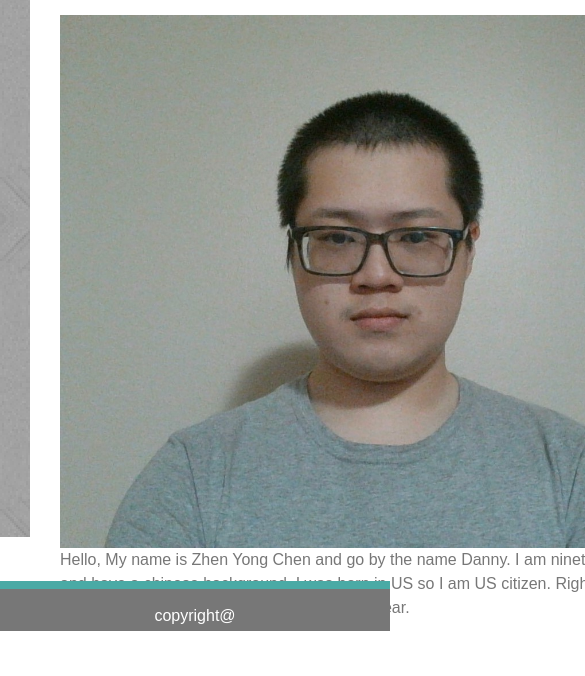
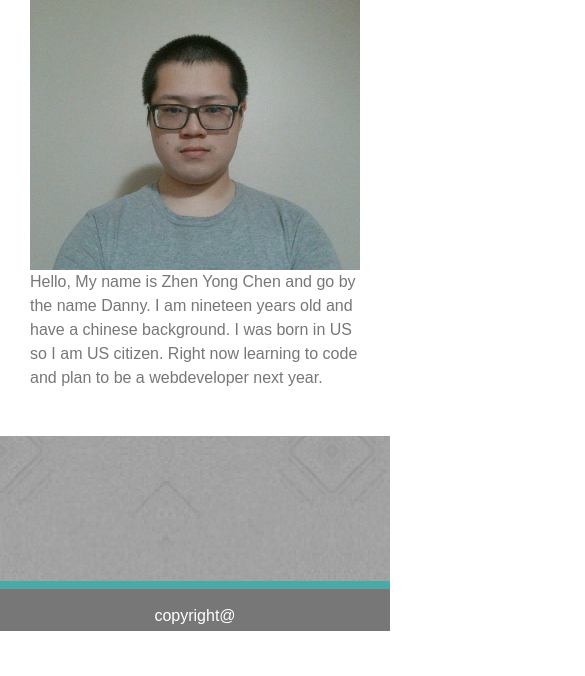
Before and after one commit to Chen3337/chen3337.github.io, a plain HTML site: page homework2/index.html in a window 390 px wide. Shown: the part 213-889 px from the top of the page, 585 px wide, since content can reach past the window. After the commit the page ends 844 px from the top, so only its background shows below. Drawn offline with nearby package versions, Linux system fonts and the light colour scheme.

Commit message:
changing the index page fix the responsive bootstrap stuff and more clean no extra stuff

```diff
--- a/homework2/assets/css/style.css
+++ b/homework2/assets/css/style.css
@@ -34,20 +34,16 @@ nav{
 h1{
     font-size: 25px;
 }
-/* the background div */
-#allbodyarea{
-    width: 100%;
+
+body{
     background-image: url("../image/backgroundimg.png");
-    height: 650px;
-    padding: 20px;
 }
 /* this the information class container div */
 #infoarea{
     background-color: #ffffff;
-    width: 700px;
-    float: left;
     padding: 30px;
-    margin: 10px;
+    margin: auto;
+    margin-top: 10px;
 }
 /* this is the title in the content */
 #contenttitle{
--- a/homework2/index.html
+++ b/homework2/index.html
@@ -21,8 +21,6 @@
             </div>
         </nav>
 
-        <!-- this is the body section -->
-        <section id="allbodyarea">
             <!-- this is the container and it is the content area -->
             <div class="container" id="infoarea">
                 <!-- this is the first row with the content title -->
@@ -35,11 +33,10 @@
                 <div class="row info">
                     <!-- this is the image col -->
                     <div class="col-md-4">
-                    <img src="assets/image/picofme.jpg" alt="placeholder">
+                    <img src="assets/image/picofme.jpg" alt="picture of me">
                     </div>
                     <!-- this is the about me text col -->
                     <div class="col-md-8">
-
                             <p> Hello, My name is Zhen Yong Chen and go by the name Danny.
                                     I am nineteen years old and have a chinese background.
                                    I was born in US so I am US citizen. Right now learning
@@ -48,7 +45,6 @@
                     </div>
                 </div>
             </div>
-        </section>
         <!-- this is the footer -->
         <footer>
             copyright@
```
